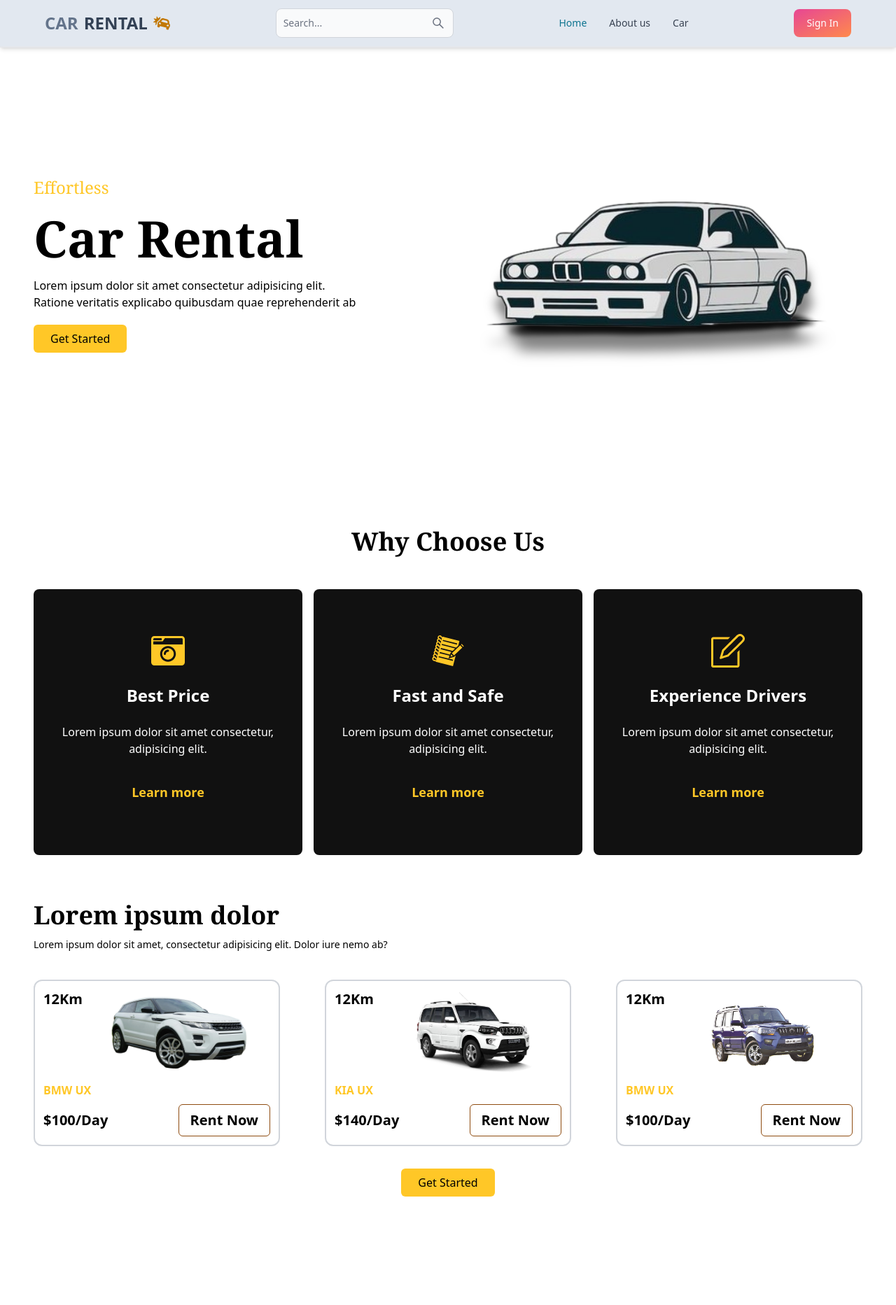
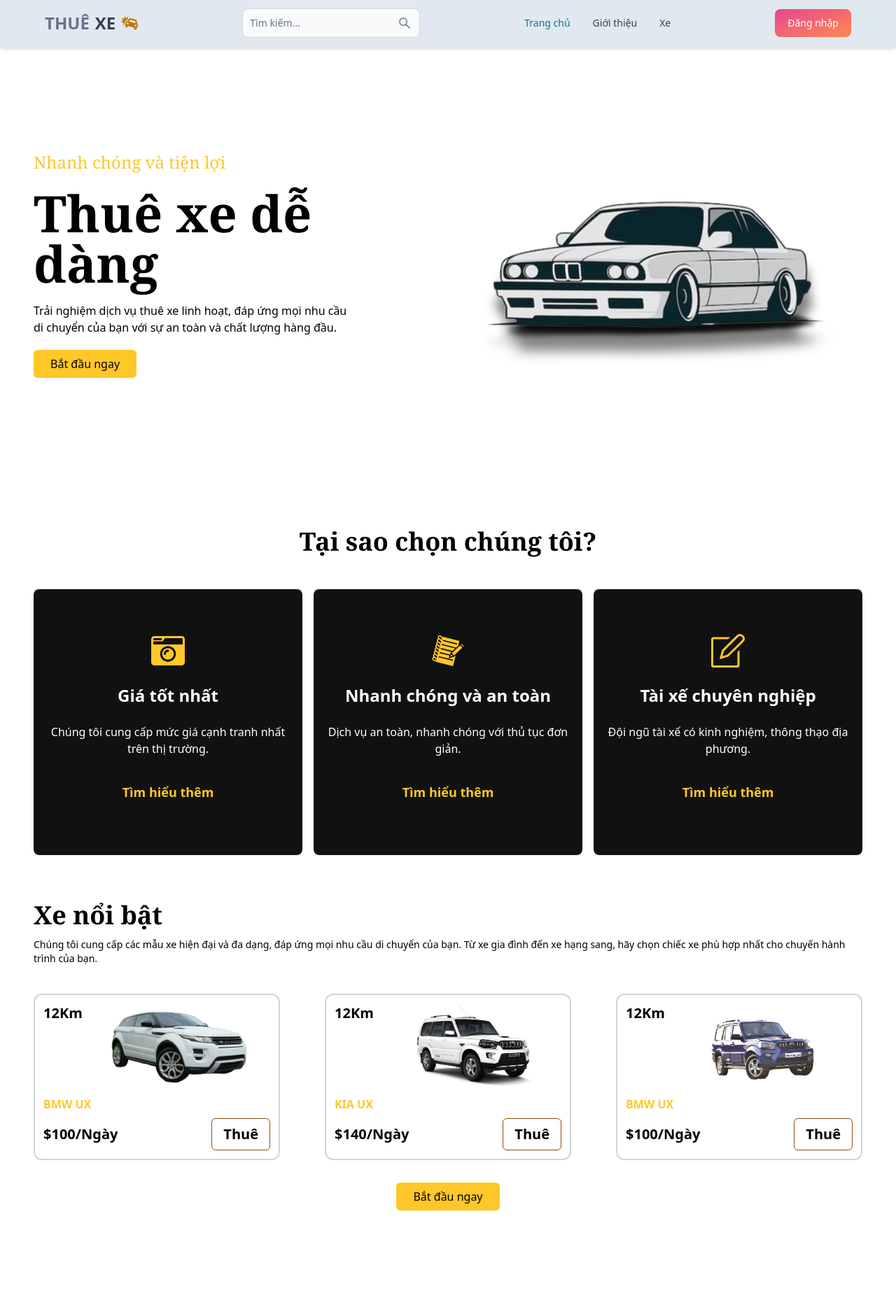
Before and after one commit to caokhanh1/Car-Rental, a React (Vite) app in the folder client/: page / in a window 1280 px wide. Shown: the top 1865 px of the page at 70% size. Built offline with nearby package versions, Linux system fonts and the light colour scheme.

Commit message:
đổi thành tiếng việt

```diff
--- a/client/src/components/CarComponent/CarList.jsx
+++ b/client/src/components/CarComponent/CarList.jsx
@@ -35,7 +35,7 @@ const CarList = () => {
   return (
     <div className="container mx-auto py-12">
       <h1 className="text-3xl sm:text-4xl font-bold font-serif text-center mb-8">
-        Car Rental
+        Danh sách xe
       </h1>
 
       {/* Categories */}
@@ -75,7 +75,7 @@ const CarList = () => {
           >
             <div className="w-full h-[120px]">
               <img
-                src={data.imageUrl} // Sử dụng image URL từ API
+                src={data.imageUrl}
                 alt={data.name}
                 className="w-full h-[120px] object-contain sm:translate-x-8 group-hover:sm:translate-x-16 duration-700"
               />
@@ -87,7 +87,7 @@ const CarList = () => {
                 <p>${data.price}/Day</p>
                 <Link to="/booking">
                   <button className="border border-yellow-700 text-black py-2 px-4 rounded-md hover:bg-gray-100 transition duration-300">
-                    Rent Now
+                    Thuê
                   </button>
                 </Link>
               </div>
--- a/client/src/components/Footer.jsx
+++ b/client/src/components/Footer.jsx
@@ -8,15 +8,15 @@ import {
 
 const FooterLinks = [
   {
-    title: "Home",
+    title: "Trang chủ",
     link: "/#",
   },
   {
-    title: "About",
+    title: "Giới thiệu",
     link: "/#about",
   },
   {
-    title: "Contact",
+    title: "Liên hệ",
     link: "/#contact",
   },
   {
@@ -30,25 +30,24 @@ const Footer = () => {
     <div className="bg-gray-200 dark:bg-dark mt-14 rounded-t-3xl">
       <section className="container">
         <div className="grid md:grid-cols-3 py-5">
-          {/* Company Details */}
+          {/* Thông tin công ty */}
           <div className="py-8 px-4">
             <h1 className="sm:text-3xl text-xl font-bold sm:text-left text-justify mb-3 flex items-center gap-3 font-serif">
-              Car Rental
+              Thuê xe hơi
             </h1>
             <p className="text-sm">
-              Lorem ipsum dolor sit amet consectetur. Lorem ipsum dolor sit amet
-              consectetur adipisicing elit. Possimus, voluptate.
+              Chúng tôi cung cấp dịch vụ thuê xe uy tín và chất lượng. Với đội ngũ chuyên nghiệp và xe hiện đại, chúng tôi cam kết đem đến cho bạn trải nghiệm tốt nhất.
             </p>
             <br />
             <div className="flex items-center gap-3">
               <FaLocationArrow />
-              <p>Noida, Uttar Pradesh</p>
+              <p>Đà Nẵng, Việt Nam</p>
             </div>
             <div className="flex items-center gap-3 mt-3">
               <FaMobileAlt />
-              <p>+91 123456789</p>
+              <p>+84 123456789</p>
             </div>
-            {/* Social Handle */}
+            {/* Mạng xã hội */}
             <div className="flex items-center gap-3 mt-6">
               <a href="#">
                 <FaInstagram className="text-3xl hover:text-primary duration-300" />
@@ -61,11 +60,11 @@ const Footer = () => {
               </a>
             </div>
           </div>
-          {/* Links */}
+          {/* Liên kết */}
           <div className="grid grid-cols-2 sm:grid-cols-3 col-span-2 md:pl-10">
             <div className="py-8 px-4">
               <h1 className="sm:text-xl font-bold sm:text-left text-justify mb-3">
-                Important Links
+                Liên kết quan trọng
               </h1>
               <ul className="flex flex-col gap-3">
                 {FooterLinks.map((link, index) => (
@@ -83,7 +82,7 @@ const Footer = () => {
             </div>
             <div className="py-8 px-4">
               <h1 className="sm:text-xl font-bold sm:text-left text-justify mb-3">
-                Links
+                Các liên kết khác
               </h1>
               <ul className="flex flex-col gap-3">
                 {FooterLinks.map((link, index) => (
@@ -101,7 +100,7 @@ const Footer = () => {
             </div>
             <div className="py-8 px-4">
               <h1 className="sm:text-xl font-bold sm:text-left text-justify mb-3">
-                Location
+                Địa chỉ
               </h1>
               <ul className="flex flex-col gap-3">
                 {FooterLinks.map((link, index) => (
--- a/client/src/components/Header.jsx
+++ b/client/src/components/Header.jsx
@@ -23,8 +23,8 @@ export default function Header() {
         className="self-center text-sm sm:text-xl font-semibold dark:text-white"
       >
         <div className="text-2xl flex items-center gap-2 font-bold font-averia uppercase">
-          <span className="text-slate-500">Car</span>
-          <span className="text-slate-700">Rental</span>
+          <span className="text-slate-500">Thuê</span>
+          <span className="text-slate-700">Xe</span>
           <FaCarCrash className="text-yellow-500" />
         </div>
       </Link>
@@ -32,7 +32,7 @@ export default function Header() {
       <form>
         <TextInput
           type="text"
-          placeholder="Search..."
+          placeholder="Tìm kiếm..."
           rightIcon={AiOutlineSearch}
           className="hidden lg:inline"
         />
@@ -60,33 +60,33 @@ export default function Header() {
             {/* Phân quyền Dashboard cho admin */}
             {currentUser.role === "admin" ? (
               <Link to={'/dashboard?tab=dash'}>
-                <Dropdown.Item>DashBoard</Dropdown.Item>
+                <Dropdown.Item>Bảng điều khiển</Dropdown.Item>
               </Link>
             ) : (
               <Link to={'/profile'}>
-                <Dropdown.Item>Profile</Dropdown.Item>
+                <Dropdown.Item>Hồ sơ</Dropdown.Item>
               </Link>
             )}
 
             <Dropdown.Divider />
-            <Dropdown.Item onClick={handleSignout}>Sign out</Dropdown.Item>
+            <Dropdown.Item onClick={handleSignout}>Đăng xuất</Dropdown.Item>
           </Dropdown>
         ) : (
           <Link to='/sign-in'>
-            <Button gradientDuoTone="pinkToOrange">Sign In</Button>
+            <Button gradientDuoTone="pinkToOrange">Đăng nhập</Button>
           </Link>
         )}
       </div>
 
       <Navbar.Collapse>
         <Navbar.Link active={path === "/"} as={"div"}>
-          <Link to="/">Home</Link>
+          <Link to="/">Trang chủ</Link>
         </Navbar.Link>
         <Navbar.Link active={path === "/about"} as={"div"}>
-          <Link to="/about">About us</Link>
+          <Link to="/about">Giới thiệu</Link>
         </Navbar.Link>
         <Navbar.Link active={path === "/cars"} as={"div"}>
-          <Link to="/cars">Car</Link>
+          <Link to="/cars">Xe</Link>
         </Navbar.Link>
       </Navbar.Collapse>
     </Navbar>
--- a/client/src/components/HomeComponent/CarList.jsx
+++ b/client/src/components/HomeComponent/CarList.jsx
@@ -34,12 +34,11 @@ const CarList = () => {
             data-aos="fade-up"
             className="text-3xl sm:text-4xl font-semibold font-serif mb-3"
           >
-            Lorem ipsum dolor
+            Xe nổi bật
           </h1>
           <p data-aos="fade-up" className="text-sm pb-10">
-            Lorem ipsum dolor sit amet, consectetur adipisicing elit. Dolor iure
-            nemo ab?
-          </p>
+  Chúng tôi cung cấp các mẫu xe hiện đại và đa dạng, đáp ứng mọi nhu cầu di chuyển của bạn. Từ xe gia đình đến xe hạng sang, hãy chọn chiếc xe phù hợp nhất cho chuyến hành trình của bạn.
+</p>
           {/* Car listing */}
           <div>
             <div className="grid grid-cols-1 sm:grid-cols-2 md:grid-cols-3 gap-16">
@@ -58,10 +57,10 @@ const CarList = () => {
                   <div className="space-y-2">
                     <h1 className="text-primary font-semibold">{data.name}</h1>
                     <div className="flex justify-between items-center text-xl font-semibold">
-                      <p>${data.price}/Day</p>
+                      <p>${data.price}/Ngày</p>
                       <Link to="/booking">
                         <button className="border border-yellow-700 text-black py-2 px-4 rounded-md hover:bg-gray-100 transition duration-300">
-                          Rent Now
+                          Thuê
                         </button>
                       </Link>
                     </div>
@@ -81,7 +80,7 @@ const CarList = () => {
                 data-aos-delay="1500"
                 className="rounded-md bg-primary hover:bg-primary/80 transition duration-500 py-2 px-6 text-black"
               >
-                Get Started
+               Bắt đầu ngay
               </button>
             </div>
           </Link>
--- a/client/src/components/HomeComponent/Hero.jsx
+++ b/client/src/components/HomeComponent/Hero.jsx
@@ -1,9 +1,8 @@
-
 import carIcon from "../../assets/car-icon.png";
 const Hero = () => {
   return (
     <div>
-      <div className="dark:bg-black dark:text-white duration-300 ">
+      <div className="dark:bg-black dark:text-white duration-300">
         <div className="container min-h-[620px] flex">
           <div className="grid grid-cols-1 sm:grid-cols-2 place-items-center">
             <div
@@ -14,34 +13,30 @@ const Hero = () => {
             >
               <img
                 src={carIcon}
-                alt=""
+                alt="Car Icon"
                 className="sm:scale-125 relative -z-10 max-h-[600px] drop-shadow-[2px_20px_6px_rgba(0,0,0,0.50)]"
               />
             </div>
-            <div className="space-y-5 order-2 sm:order-1 sm:pr-32 ">
-              <p
-                data-aos="fade-up"
-                className="text-primary text-2xl font-serif"
-              >
-                Effortless
+            <div className="space-y-5 order-2 sm:order-1 sm:pr-32">
+              <p data-aos="fade-up" className="text-primary text-2xl font-serif">
+                Nhanh chóng và tiện lợi
               </p>
               <h1
                 data-aos="fade-up"
                 data-aos-delay="600"
                 className="text-5xl lg:text-7xl font-semibold font-serif"
               >
-                Car Rental
+                Thuê xe dễ dàng
               </h1>
               <p data-aos="fade-up" data-aos-delay="1000">
-                Lorem ipsum dolor sit amet consectetur adipisicing elit. Ratione
-                veritatis explicabo quibusdam quae reprehenderit ab{" "}
+                Trải nghiệm dịch vụ thuê xe linh hoạt, đáp ứng mọi nhu cầu di chuyển của bạn với sự an toàn và chất lượng hàng đầu.
               </p>
               <button
                 data-aos="fade-up"
                 data-aos-delay="1500"
                 className="rounded-md bg-primary hover:bg-primary/80 transition duration-500 py-2 px-6 text-black"
               >
-                Get Started
+                Bắt đầu ngay
               </button>
             </div>
           </div>
--- a/client/src/components/HomeComponent/ServiceHome.jsx
+++ b/client/src/components/HomeComponent/ServiceHome.jsx
@@ -3,30 +3,30 @@ import { GiNotebook } from "react-icons/gi";
 import { SlNote } from "react-icons/sl";
 const skillsData = [
     {
-      name: "Best Price",
+      name: "Giá tốt nhất",
       icon: (
         <FaCameraRetro className="text-5xl text-primary group-hover:text-black duration-300" />
       ),
       link: "#",
-      description: "Lorem ipsum dolor sit amet consectetur, adipisicing elit.",
+      description: "Chúng tôi cung cấp mức giá cạnh tranh nhất trên thị trường.",
       aosDelay: "0",
     },
     {
-      name: "Fast and Safe",
+      name: "Nhanh chóng và an toàn",
       icon: (
         <GiNotebook className="text-5xl text-primary group-hover:text-black duration-300" />
       ),
       link: "#",
-      description: "Lorem ipsum dolor sit amet consectetur, adipisicing elit.",
+      description: "Dịch vụ an toàn, nhanh chóng với thủ tục đơn giản.",
       aosDelay: "500",
     },
     {
-      name: "Experience Drivers",
+      name: "Tài xế chuyên nghiệp",
       icon: (
         <SlNote className="text-5xl text-primary group-hover:text-black duration-500" />
       ),
       link: "#",
-      description: "Lorem ipsum dolor sit amet consectetur, adipisicing elit.",
+      description: "Đội ngũ tài xế có kinh nghiệm, thông thạo địa phương.",
       aosDelay: "1000",
     },
   ];
@@ -41,7 +41,7 @@ const ServiceHome = () => {
               data-aos="fade-up"
               className="text-3xl font-semibold text-center sm:text-4xl font-serif"
             >
-              Why Choose Us
+              Tại sao chọn chúng tôi?
             </h1>
           </div>
           <div className="grid grid-cols-1 sm:grid-cols-2 md:grid-cols-3 gap-4">
@@ -59,7 +59,7 @@ const ServiceHome = () => {
                   href={skill.link}
                   className="inline-block text-lg font-semibold py-3 text-primary group-hover:text-black duration-300"
                 >
-                  Learn more
+                  Tìm hiểu thêm
                 </a>
               </div>
             ))}
@@ -70,4 +70,4 @@ const ServiceHome = () => {
   )
 }
 
-export default ServiceHome
+export default ServiceHome;
--- a/client/src/components/HomeComponent/Testimonial.jsx
+++ b/client/src/components/HomeComponent/Testimonial.jsx
@@ -2,19 +2,19 @@ const testimonialData = [
   {
     name: "Dilshad",
     image: "",
-      description: "Lorem ipsum dolor sit amet consectetur, adipisicing elit.",
+    description: "Dịch vụ tuyệt vời, xe sạch sẽ và đội ngũ hỗ trợ nhiệt tình.",
     aosDelay: "0",
   },
   {
     name: "Satya",
     image: "",
-      description: "Lorem ipsum dolor sit amet consectetur, adipisicing elit.",
+    description: "Giá cả hợp lý, thủ tục nhanh gọn và xe chất lượng tốt.",
     aosDelay: "300",
   },
   {
     name: "Sabir",
     image: "",
-      description: "Lorem ipsum dolor sit amet consectetur, adipisicing elit.",
+    description: "Tôi rất hài lòng với dịch vụ, chắc chắn sẽ thuê xe lại lần sau.",
     aosDelay: "1000",
   },
 ];
@@ -31,11 +31,10 @@ const Testimonial = () => {
             data-aos="fade-up"
             className="text-3xl font-semibold text-center sm:text-4xl font-serif"
           >
-              What Our Clients Say About Us
+            Khách hàng nói gì về chúng tôi
           </p>
           <p data-aos="fade-up" className="text-center sm:px-44">
-              Lorem ipsum dolor sit amet consectetur adipisicing elit.
-              Perferendis iure consectetur tempora amet.
+            Chúng tôi luôn nỗ lực mang đến những trải nghiệm thuê xe tốt nhất với dịch vụ chuyên nghiệp và tận tâm.
           </p>
         </div>
 
@@ -66,4 +65,4 @@ const Testimonial = () => {
 )
 }
 
-export default Testimonial
+export default Testimonial;
--- a/client/src/pages/About.jsx
+++ b/client/src/pages/About.jsx
@@ -2,13 +2,13 @@ import CarPng from "../assets/car1.png";
 const About = () => {
   return (
     <div>
-      <div className="  sm:min-h-[600px] sm:grid sm:place-items-center duration-300">
+      <div className="sm:min-h-[600px] sm:grid sm:place-items-center duration-300">
         <div className="container">
           <div className="grid grid-cols-1 sm:grid-cols-2 place-items-center">
             <div data-aos="slide-right" data-aos-duration="1500">
               <img
                 src={CarPng}
-                alt=""
+                alt="Xe hơi"
                 className="sm:scale-125 sm:-translate-x-11 max-h-[300px] drop-shadow-[2px_10px_6px_rgba(0,0,0,0.50)]"
               />
             </div>
@@ -18,29 +18,26 @@ const About = () => {
                   data-aos="fade-up"
                   className="text-3xl sm:text-4xl font-bold font-serif"
                 >
-                  About us
+                  Về chúng tôi
                 </h1>
                 <p data-aos="fade-up" className="leading-8 tracking-wide">
-                  Lorem, ipsum dolor sit amet consectetur adipisicing elit.
-                  Aspernatur, magnam! Tenetur odio quo et maxime?
+                  Chúng tôi cung cấp dịch vụ cho thuê xe tốt nhất, đáp ứng nhu cầu đa dạng của khách hàng. Với đội ngũ tài xế giàu kinh nghiệm và hệ thống xe hiện đại, bạn sẽ có những chuyến đi thoải mái và an toàn.
                 </p>
                 <p data-aos="fade-up">
-                  Lorem ipsum dolor sit amet consectetur adipisicing elit.
-                  Sequi, tempora.
+                  Tận hưởng sự tiện lợi và linh hoạt khi thuê xe với các gói thuê theo ngày, tuần hoặc tháng. Đặt xe dễ dàng chỉ trong vài phút.
                 </p>
                 <button
                   data-aos="fade-up"
                   data-aos-delay="1500"
                   className="rounded-md bg-primary hover:bg-primary/80 transition duration-500 py-2 px-6 text-black"
                 >
-                  Get Started
+                  Bắt đầu ngay
                 </button>
               </div>
             </div>
           </div>
         </div>
       </div>
-
     </div>
   );
 };
```
Lines whose indentation alone changed are shown as unchanged.
